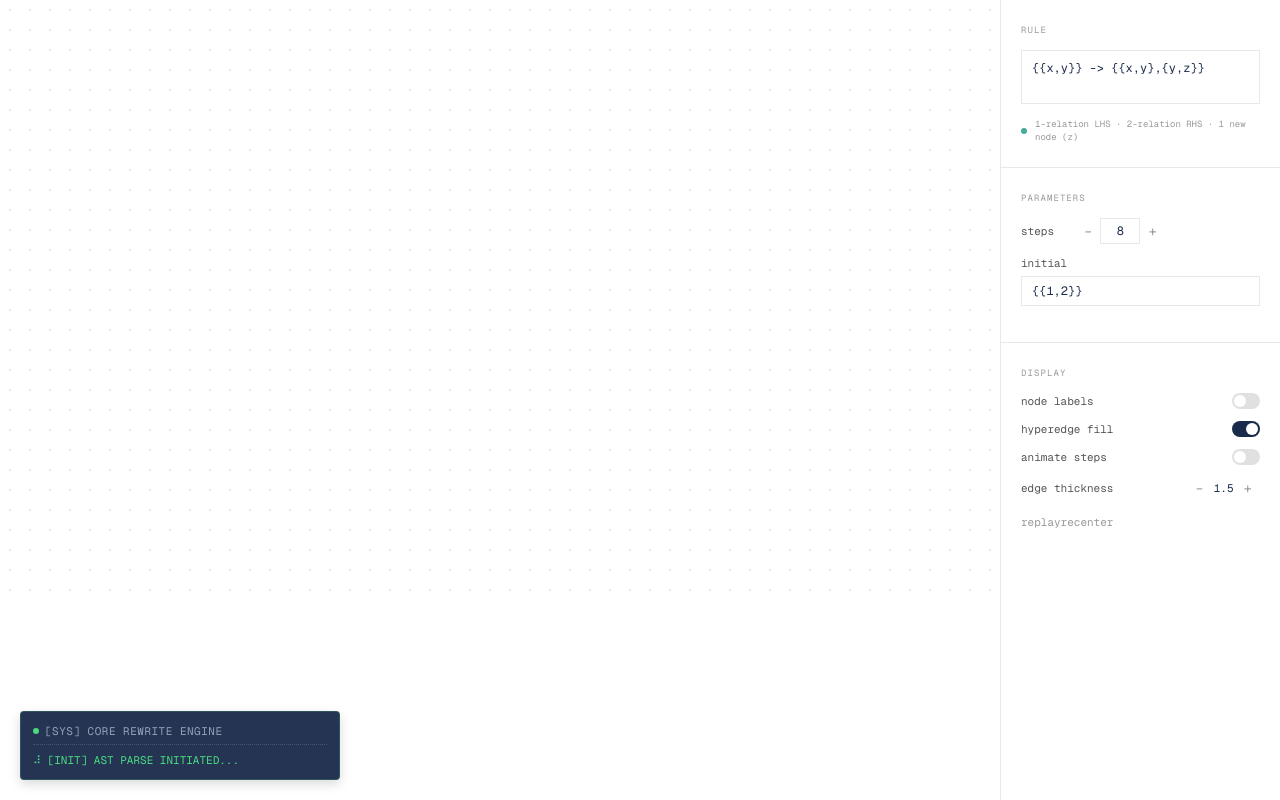
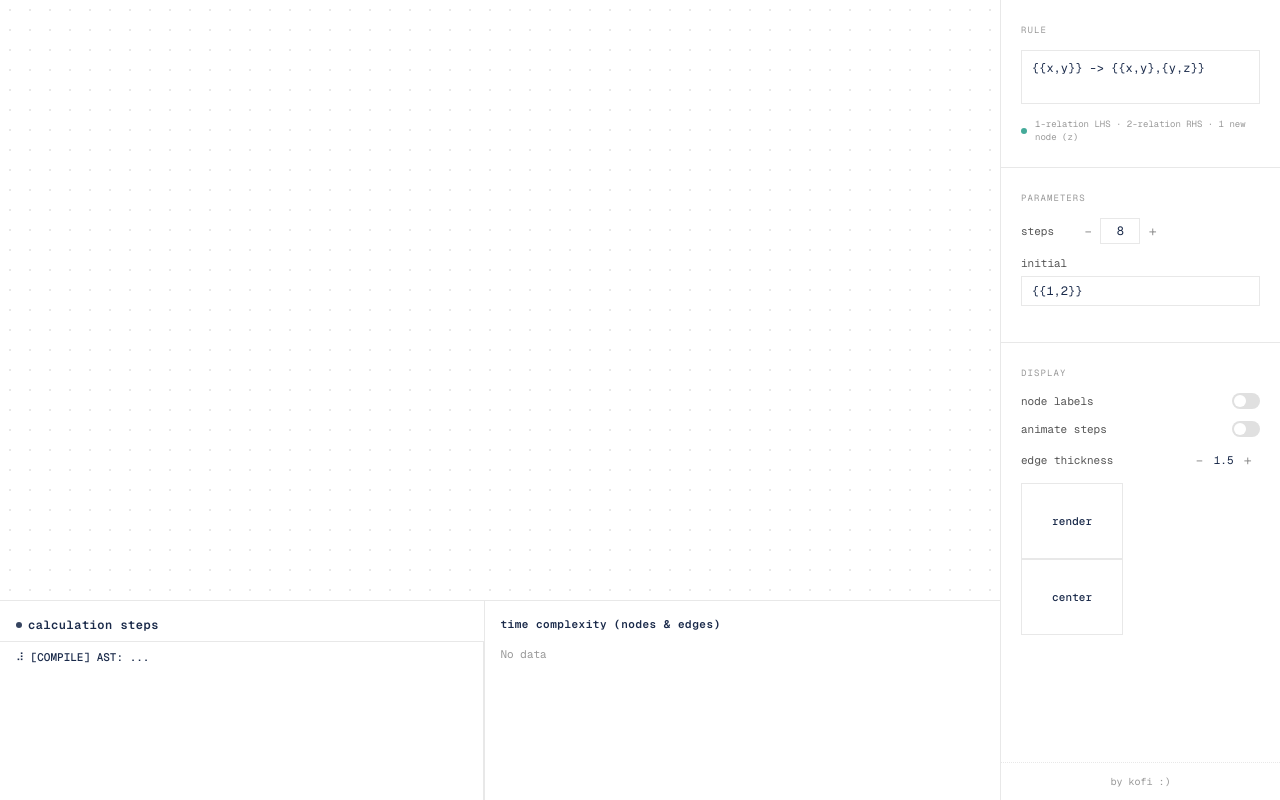
Before and after one commit to kofi-bhr/wolfram-physics, a Next.js app: page / in a window 1280 px wide. Built offline with nearby package versions, Linux system fonts and the light colour scheme.

Commit message:
made it prettier

```diff
--- /dev/null
+++ b/app/components/ComplexityChart.tsx
@@ -0,0 +1,83 @@
+import React from 'react';
+
+interface ComplexityChartProps {
+    states: number[][][];
+}
+
+export default function ComplexityChart({ states }: ComplexityChartProps) {
+    if (states.length === 0) {
+        return (
+            <div className="chart-container">
+                <div className="chart-header">time complexity (nodes & edges)</div>
+                <div className="dim-line">No data</div>
+            </div>
+        );
+    }
+
+    const data = states.map((st, i) => {
+        const nodes = new Set<number>();
+        for (const rel of st) {
+            for (const n of rel) nodes.add(n);
+        }
+        return { step: i, nodes: nodes.size, edges: st.length };
+    });
+
+    const maxNodes = Math.max(...data.map(d => d.nodes), 1);
+    const maxEdges = Math.max(...data.map(d => d.edges), 1);
+    const maxVal = Math.max(maxNodes, maxEdges);
+    const minVal = 0;
+
+    // SVG dimensions
+    const width = 300;
+    const height = 120;
+    const paddingX = 10;
+    const paddingY = 10;
+
+    const drawWidth = width - paddingX * 2;
+    const drawHeight = height - paddingY * 2;
+
+    const getPoints = (key: 'nodes' | 'edges') => {
+        if (data.length === 1) {
+            return `${paddingX},${height - paddingY - ((data[0][key] - minVal) / (maxVal - minVal)) * drawHeight} ${width - paddingX},${height - paddingY - ((data[0][key] - minVal) / (maxVal - minVal)) * drawHeight}`;
+        }
+        return data.map((d, i) => {
+            const x = paddingX + (i / (data.length - 1)) * drawWidth;
+            const y = height - paddingY - ((d[key] - minVal) / (maxVal - minVal)) * drawHeight;
+            return `${x},${y}`;
+        }).join(' ');
+    };
+
+    return (
+        <div className="chart-container">
+            <div className="chart-header" style={{ display: 'flex', alignItems: 'center', gap: '6px' }}>
+                time complexity (
+                <span style={{ display: 'inline-block', width: 8, height: 8, borderRadius: 2, background: 'var(--navy)', marginLeft: 4 }} /> nodes &
+                <span style={{ display: 'inline-block', width: 8, height: 8, borderRadius: 2, background: 'var(--meta)', marginLeft: 4 }} /> edges )
+            </div>
+            <div style={{ position: 'relative', width: '100%', height: '140px', display: 'flex', alignItems: 'center' }}>
+                <svg viewBox={`0 0 ${width} ${height}`} style={{ width: '100%', height: '100%', overflow: 'visible' }}>
+                    {/* Grid lines */}
+                    <line x1={paddingX} y1={height - paddingY} x2={width - paddingX} y2={height - paddingY} stroke="var(--border)" strokeWidth="1" />
+                    <line x1={paddingX} y1={paddingY} x2={width - paddingX} y2={paddingY} stroke="var(--border)" strokeWidth="1" strokeDasharray="4 4" />
+
+                    <polyline
+                        points={getPoints('nodes')}
+                        fill="none"
+                        stroke="var(--navy)"
+                        strokeWidth="2"
+                        strokeLinecap="round"
+                        strokeLinejoin="round"
+                    />
+                    <polyline
+                        points={getPoints('edges')}
+                        fill="none"
+                        stroke="var(--meta)"
+                        strokeWidth="2"
+                        strokeLinecap="round"
+                        strokeLinejoin="round"
+                    />
+                </svg>
+            </div>
+        </div>
+    );
+}
--- a/app/components/Sidebar.tsx
+++ b/app/components/Sidebar.tsx
@@ -11,8 +11,6 @@ interface SidebarProps {
     onStepsChange: (v: number) => void;
     showLabels: boolean;
     onToggleLabels: () => void;
-    showHyperedgeFill: boolean;
-    onToggleHyperedgeFill: () => void;
     animateSteps: boolean;
     onToggleAnimate: () => void;
     edgeThickness: number;
@@ -29,7 +27,6 @@ function SidebarContent(props: SidebarProps) {
         initialText, onInitialChange,
         steps, onStepsChange,
         showLabels, onToggleLabels,
-        showHyperedgeFill, onToggleHyperedgeFill,
         animateSteps, onToggleAnimate,
         edgeThickness, onEdgeThicknessChange,
         onReplay, onRecenter,
@@ -139,13 +136,6 @@ function SidebarContent(props: SidebarProps) {
                 </div>
 
                 <div className="toggle-row">
-                    <span className="toggle-label">hyperedge fill</span>
-                    <div className={`toggle-pill ${showHyperedgeFill ? 'on' : ''}`} onClick={onToggleHyperedgeFill}>
-                        <div className="toggle-knob" />
-                    </div>
-                </div>
-
-                <div className="toggle-row">
                     <span className="toggle-label">animate steps</span>
                     <div className={`toggle-pill ${animateSteps ? 'on' : ''}`} onClick={onToggleAnimate}>
                         <div className="toggle-knob" />
@@ -171,12 +161,18 @@ function SidebarContent(props: SidebarProps) {
                     </div>
                 </div>
 
-                <button className="replay-btn" onClick={onReplay}>
-                    replay
-                </button>
-                <button className="replay-btn" onClick={onRecenter}>
-                    recenter
-                </button>
+                <div className="btn-row">
+                    <button className="square-btn primary" onClick={onReplay}>
+                        render
+                    </button>
+                    <button className="square-btn" onClick={onRecenter}>
+                        center
+                    </button>
+                </div>
+            </div>
+
+            <div className="sidebar-footer">
+                by kofi :)
             </div>
         </>
     );
--- a/app/components/TerminalLoader.tsx
+++ b/app/components/TerminalLoader.tsx
@@ -6,6 +6,7 @@ export interface ProgressEvent {
     totalSteps?: number;
     nodes?: number;
     edges?: number;
+    mathString?: string;
 }
 
 interface TerminalLoaderProps {
@@ -31,59 +32,65 @@ export default function TerminalLoader({ progress, visible }: TerminalLoaderProp
 
     // Append to log when phase/step changes
     useEffect(() => {
-        if (!visible) {
-            if (log.length > 0) setLog([]);
+        if (!visible || progress.phase === 'idle') {
             return;
         }
 
         let line = '';
-        const spinner = SPINNERS[frame];
-
         if (progress.phase === 'parsing') {
-            line = `> [INIT] AST PARSE INITIATED...`;
+            line = `> [COMPILE] AST: ${progress.mathString || '...'}`;
         } else if (progress.phase === 'evolving') {
-            const step = progress.step || 0;
-            line = `> [EVAL] STEP ${step.toString().padStart(2, '0')} :: [V:${progress.nodes} E:${progress.edges}]`;
+            line = `> [EVAL] ${progress.mathString || ''}`;
         } else if (progress.phase === 'layout') {
             const step = progress.step || 0;
             const total = progress.totalSteps || 0;
-            line = `> [D3_F] ANNEALING... [${step}/${total}]`;
+            line = `> [LAYOUT] ANNEALING... [${step}/${total}]`;
         } else {
             line = `> [SLEEP] HALT.`;
         }
 
         setLog((prev) => {
             const newLog = [...prev];
-            // Keep last 4 lines max, but update the current line if it's the same phase
+            // Only update the last line if it's the exact same layout step
             if (newLog.length === 0) {
                 newLog.push(line);
             } else {
                 const last = newLog[newLog.length - 1];
-                if (last.startsWith('> [EVAL]') && line.startsWith('> [EVAL]')) {
-                    newLog[newLog.length - 1] = line;
-                } else if (last.startsWith('> [D3_F]') && line.startsWith('> [D3_F]')) {
+                if (last.startsWith('> [LAYOUT]') && line.startsWith('> [LAYOUT]')) {
                     newLog[newLog.length - 1] = line;
                 } else if (last !== line) {
                     newLog.push(line);
                 }
             }
-            return newLog.slice(-5);
+            // Keep a longer history since we are scrollable now
+            return newLog.slice(-50);
         });
     }, [progress, visible, frame]);
 
-    if (!visible) return null;
+    // Auto-scroll to bottom
+    useEffect(() => {
+        if (scrollRef.current) {
+            scrollRef.current.scrollTop = scrollRef.current.scrollHeight;
+        }
+    }, [log]);
 
     return (
-        <div className="terminal-loader" ref={scrollRef}>
-            <div className="terminal-header">
-                <span className="blip"></span> [SYS] CORE REWRITE ENGINE
+        <div className="terminal-wrapper" style={{ flex: 1, display: 'flex', flexDirection: 'column', borderRight: '1px solid var(--border)', background: 'var(--bg)' }}>
+            <div className="terminal-header" style={{ position: 'sticky', top: 0, background: 'var(--bg)', zIndex: 5, padding: '16px 16px 8px 16px', borderBottom: '1px solid var(--border)', marginBottom: 0 }}>
+                <span className="blip"></span> calculation steps
             </div>
-            <div className="terminal-body">
-                {log.map((line, i) => (
-                    <div key={i} className={i === log.length - 1 ? 'active-line' : 'dim-line'}>
-                        {i === log.length - 1 ? `${SPINNERS[frame]} ${line.slice(2)}` : line}
-                    </div>
-                ))}
+            <div className="terminal-loader" ref={scrollRef} style={{ flex: 1, padding: '8px 16px 16px 16px', overflowY: 'auto' }}>
+                <div className="terminal-body" style={{ display: 'flex', flexDirection: 'column', gap: '4px' }}>
+                    {log.length === 0 && <div className="dim-line">Awaiting input...</div>}
+                    {log.map((line, i) => {
+                        const isActive = visible && i === log.length - 1;
+                        return (
+                            <div key={i} className={isActive ? 'active-line' : 'dim-line'} style={{ wordBreak: 'break-all' }}>
+                                {isActive ? `${SPINNERS[frame]} ${line.slice(2)}` : line}
+                            </div>
+                        );
+                    })}
+                </div>
             </div>
         </div>
     );
--- a/app/globals.css
+++ b/app/globals.css
@@ -23,6 +23,40 @@
   --drawer-expanded: 320px;
 }
 
+htm.btn-row {
+  display: flex;
+  gap: 8px;
+  margin-top: 24px;
+}
+
+.square-btn {
+  flex: 1;
+  padding: 30px;
+  background: var(--bg);
+  color: var(--navy);
+  font-family: var(--font-geist-mono), 'Geist Mono', monospace;
+  font-size: 11px;
+  font-weight: 500;
+  text-transform: lowercase;
+  letter-spacing: 0.01em;
+  border: 1px solid var(--border);
+  cursor: pointer;
+  outline: none;
+  transition: all 300ms ease;
+  display: flex;
+  align-items: center;
+  justify-content: center;
+}
+
+.square-btn:hover {
+  background: rgba(26, 42, 74, 0.05);
+  border-color: rgba(26, 42, 74, 0.2);
+}
+
+.square-btn:active {
+  background: rgba(26, 42, 74, 0.1);
+}
+
 html,
 body {
   height: 100%;
@@ -42,7 +76,36 @@ body {
   position: relative;
 }
 
+.main-content {
+  flex: 1;
+  display: flex;
+  flex-direction: column;
+  height: 100vh;
+  position: relative;
+}
+
+.canvas-wrapper {
+  flex: 1;
+  position: relative;
+  overflow: hidden;
+}
+
+.bottom-panel {
+  height: 200px;
+  flex-shrink: 0;
+  border-top: 1px solid var(--border);
+  display: flex;
+  background: var(--bg);
+  z-index: 10;
+}
+
+.bottom-panel> :first-child {
+  border-right: 1px solid var(--border);
+}
+
 .canvas-container {
+  width: 100%;
+  height: 100%;
   flex: 1;
   position: relative;
   overflow: hidden;
@@ -83,6 +146,15 @@ body {
   flex-shrink: 0;
   overflow-y: auto;
   z-index: 20;
+}
+
+.sidebar-footer {
+  margin-top: auto;
+  padding: 12px 0;
+  text-align: center;
+  font-size: 10px;
+  color: var(--meta);
+  border-top: 1px dotted var(--border);
 }
 
 .sidebar-section {
@@ -265,6 +337,20 @@ body {
   transition: transform 200ms ease;
 }
 
+.chart-container {
+  flex: 1;
+  padding: 16px;
+  font-size: 11px;
+}
+
+.chart-header {
+  color: var(--navy);
+  margin-bottom: 8px;
+  letter-spacing: 0.5px;
+  padding-bottom: 8px;
+  font-weight: 600;
+}
+
 .toggle-pill.on .toggle-knob {
   transform: translateX(12px);
 }
@@ -279,7 +365,8 @@ body {
   cursor: pointer;
   padding: 0;
   text-decoration: none;
-  margin-top: 4px;
+  margin: 16px;
+  width: 100%;
 }
 
 .replay-btn:hover {
@@ -343,10 +430,34 @@ body {
     overflow-y: auto;
     padding-bottom: 20px;
   }
+
+  .mobile-blur-overlay {
+    position: fixed;
+    top: 0;
+    left: 0;
+    right: 0;
+    bottom: 0;
+    background: rgba(255, 255, 255, 0.6);
+    backdrop-filter: blur(12px);
+    -webkit-backdrop-filter: blur(12px);
+    z-index: 1000;
+    display: flex;
+    align-items: center;
+    justify-content: center;
+    text-align: center;
+    padding: 40px;
+    font-family: var(--font-geist-mono), 'Geist Mono', monospace;
+    font-size: 14px;
+    color: var(--navy);
+  }
 }
 
 @media (min-width: 769px) {
   .drawer {
     display: none;
   }
+
+  .mobile-blur-overlay {
+    display: none;
+  }
 }
--- a/app/page.tsx
+++ b/app/page.tsx
@@ -6,6 +6,7 @@ import { parseRule, parseState, isParseError } from '../lib/parser';
 import Sidebar from './components/Sidebar';
 import MetadataOverlay from './components/MetadataOverlay';
 import TerminalLoader, { type ProgressEvent } from './components/TerminalLoader';
+import ComplexityChart from './components/ComplexityChart';
 
 // Dynamic import for Canvas to avoid SSR issues with PixiJS
 const Canvas = dynamic(() => import('./components/Canvas'), { ssr: false });
@@ -25,7 +26,6 @@ export default function Home() {
   const [steps, setSteps] = useState(DEFAULT_STEPS);
 
   const [showLabels, setShowLabels] = useState(false);
-  const [showHyperedgeFill, setShowHyperedgeFill] = useState(true);
   const [animateSteps, setAnimateSteps] = useState(false);
   const [edgeThickness, setEdgeThickness] = useState(1.5);
 
@@ -264,12 +264,18 @@ export default function Home() {
 
   return (
     <div className="app">
-      <div style={{ flex: 1, position: 'relative', height: '100%' }}>
+      <div className="mobile-blur-overlay">
+        <div>
+          <div style={{ fontSize: 24, marginBottom: 16 }}>{'<>'}</div>
+          please use a desktop device for the best visualizer experience
+        </div>
+      </div>
+      <div className="main-content">
+        <div className="canvas-wrapper">
           <Canvas
             state={currentState}
             positions={positions}
             showLabels={showLabels}
-          showHyperedgeFill={showHyperedgeFill}
             edgeThickness={edgeThickness}
             fadeIn={fadeIn}
             recenterTrigger={recenterTrigger}
@@ -283,7 +289,11 @@ export default function Home() {
             computing={computing}
             haltedAtStep={haltedAtStep}
           />
+        </div>
+        <div className="bottom-panel">
           <TerminalLoader progress={progressState} visible={computing} />
+          <ComplexityChart states={allStates} />
+        </div>
       </div>
       <Sidebar
         ruleText={ruleText}
@@ -294,8 +304,6 @@ export default function Home() {
         onStepsChange={setSteps}
         showLabels={showLabels}
         onToggleLabels={() => setShowLabels(v => !v)}
-        showHyperedgeFill={showHyperedgeFill}
-        onToggleHyperedgeFill={() => setShowHyperedgeFill(v => !v)}
         animateSteps={animateSteps}
         onToggleAnimate={() => setAnimateSteps(v => !v)}
         edgeThickness={edgeThickness}
--- a/app/terminal-loader.css
+++ b/app/terminal-loader.css
@@ -1,37 +1,32 @@
 /* ─── Terminal Loader ─── */
 .terminal-loader {
-    position: absolute;
-    bottom: 20px;
-    left: 20px;
-    width: 320px;
-    background: rgba(26, 42, 74, 0.95);
-    color: #4ade80;
+    flex: 1;
+    background: var(--bg);
+    color: var(--navy);
     font-family: var(--font-geist-mono), 'Geist Mono', monospace;
     font-size: 11px;
-    padding: 12px;
-    border-radius: 4px;
-    border: 1px solid rgba(74, 222, 128, 0.2);
-    box-shadow: 0 4px 12px rgba(0, 0, 0, 0.15);
-    z-index: 100;
-    pointer-events: none;
+    padding: 16px;
+    border-right: 1px solid var(--border);
+    overflow-y: auto;
 }
 
 .terminal-header {
-    color: #94a3b8;
+    color: var(--navy);
     margin-bottom: 8px;
     letter-spacing: 0.5px;
     display: flex;
     align-items: center;
     gap: 6px;
-    padding-bottom: 6px;
-    border-bottom: 1px dotted rgba(148, 163, 184, 0.3);
+    padding-bottom: 8px;
+    border-bottom: 1px dotted var(--border);
+    font-weight: 600;
 }
 
 .blip {
     display: inline-block;
     width: 6px;
     height: 6px;
-    background: #4ade80;
+    background: var(--navy);
     border-radius: 50%;
     animation: blink 1s infinite alternate;
 }
@@ -53,9 +48,10 @@
 }
 
 .dim-line {
-    color: rgba(74, 222, 128, 0.5);
+    color: var(--meta);
 }
 
 .active-line {
-    color: #4ade80;
+    color: var(--navy);
+    font-weight: 500;
 }
--- a/lib/rewriter.ts
+++ b/lib/rewriter.ts
@@ -193,7 +193,7 @@ export function evolve(
     initial: State,
     steps: number,
     maxNodes: number = 50000,
-    onProgress?: (step: number, nodes: number, edges: number) => void
+    onProgress?: (step: number, nodes: number, edges: number, currentState: State) => void
 ): EvolutionResult {
     const states: State[] = [initial];
 
@@ -230,7 +230,7 @@ export function evolve(
         }
 
         if (onProgress) {
-            onProgress(step, uniqueNodes.size, current.length);
+            onProgress(step, uniqueNodes.size, current.length, current);
         }
 
         if (uniqueNodes.size > maxNodes) {
```
Also changed, not shown: app/components/Canvas.tsx (+2 -22 lines), workers/rewrite.worker.ts (+19 -3 lines). Lines whose indentation alone changed are shown as unchanged.
